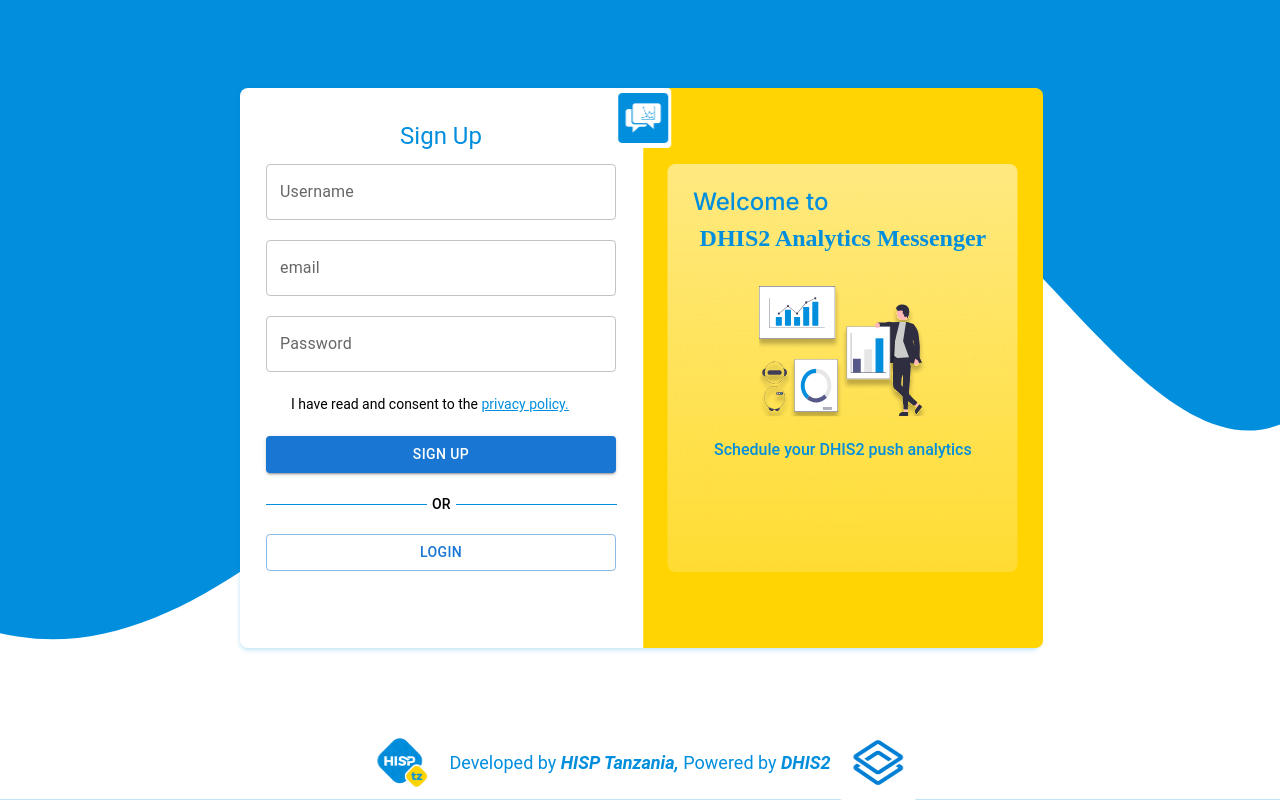
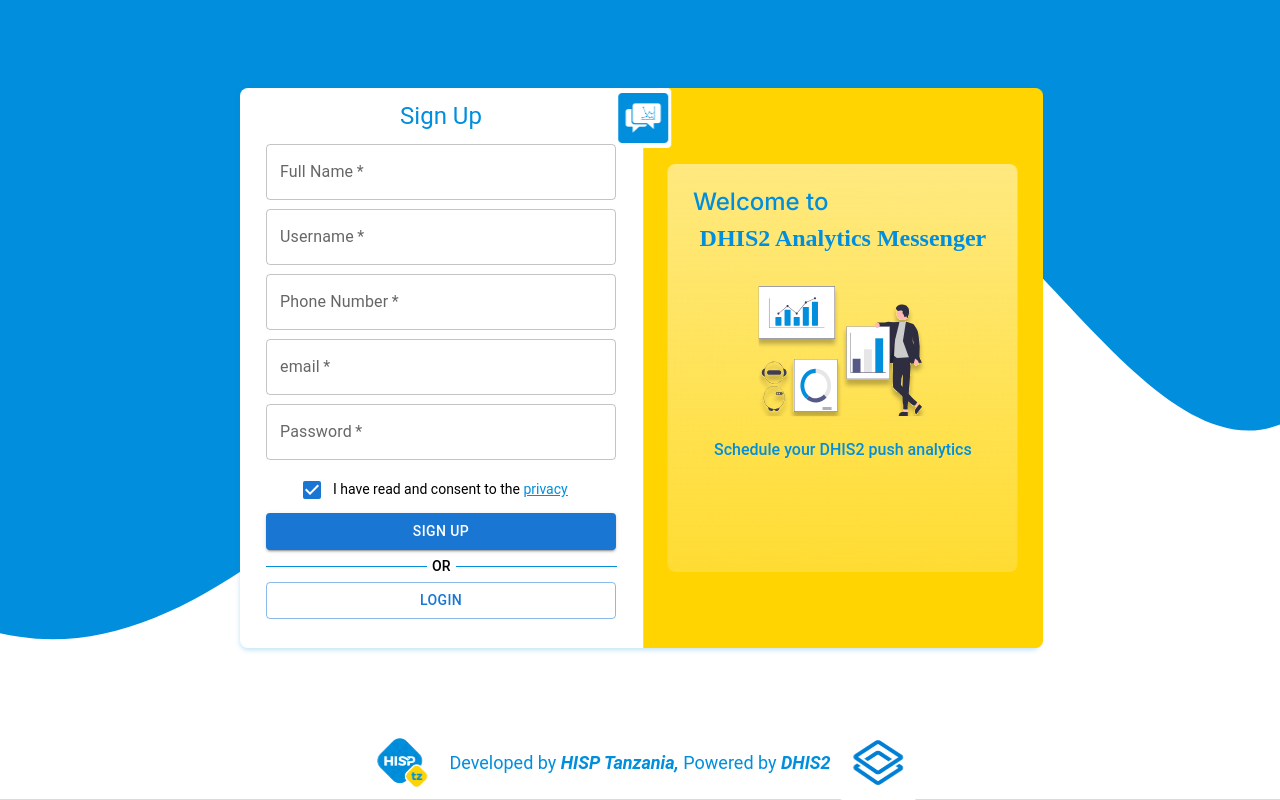
Before and after one commit to hisptz/dhis2-analytics-messenger-panel, a Next.js app: page /modules/Login in a window 1280 px wide. Both pictures are taken after a click on the button "SIGN UP". Built offline with nearby package versions, Linux system fonts and the light colour scheme.

Commit message:
refactor(login): refactor landing Page

```diff
--- a/package.json
+++ b/package.json
@@ -16,8 +16,7 @@
     "next": "13.5.6",
     "react": "^18",
     "react-dom": "^18",
-    "react-responsive-carousel": "^3.2.23",
-    "reactstrap": "^9.2.0"
+    "react-responsive-carousel": "^3.2.23"
   },
   "devDependencies": {
     "@types/node": "^20",
--- a/src/app/modules/Login/components/Carousel/index.tsx
+++ b/src/app/modules/Login/components/Carousel/index.tsx
@@ -7,7 +7,7 @@
 export default class NextJsCarousel extends Component {
   render() {
     return (
-      <div>
+      <div className="w-[300px]">
         <Carousel
           autoPlay
           infiniteLoop
@@ -16,7 +16,7 @@
           showThumbs={false}
           showIndicators={false}
         >
-          <div>
+          <div >
             <Image className="h-[140px]" src="/chatbot.svg" width={45} height={45} alt="image1" />
             <p className="font-medium mt-3 text-lg">Configure your Always availabe Analytics Chatbot</p>
           </div>
--- a/src/app/modules/Login/components/LoginFormContainer/index.tsx
+++ b/src/app/modules/Login/components/LoginFormContainer/index.tsx
@@ -30,7 +30,6 @@
   };
   const imageStyles = {
     transform: showSignUp ? 'translateX(-11%)  rotateY(-180deg)' : 'translateX(0) rotateY(0)',
-
     transformOrigin: 'right',
     transition: 'transform 0.5s ease-in-out',
     overflow: 'hidden',
@@ -39,10 +38,10 @@
 
   return (
     <div
-      className="absolute top-[20px] left-[20px] w-[800px] h-[560px] text-left text-5xl text-black font-inter "
+      className="absolute top-[20px] left-[20px] w-[800px] h-[560px] text-left text-5xl  font-inter "
       style={typeloginStyle}
     >
-      <div className="absolute h-full w-full top-[0%] ">
+      <div className="absolute h-full w-full">
         <div className="absolute h-full w-full rounded-lg bg-m3-sys-light-on-primary shadow-[0px_2px_5px_rgba(0,_142,_221,_0.25)]" />
          <div >
         <Image
@@ -68,10 +67,8 @@
           </div>
           </div>
         </div>
-        {/* <SignUpSide  onloginClicked={() => setShowSignUp(false)} /> */}
       </div>
 
-     {/* <LoginSide onSignUpClicked={() => setShowSignUp(true)} />  */}
      {showSignUp ? (
        <SignUpSide onloginClicked={() => setShowSignUp(false)} />
       ) : (
--- a/src/app/modules/Login/components/LoginSide/index.tsx
+++ b/src/app/modules/Login/components/LoginSide/index.tsx
@@ -11,16 +11,21 @@
     <div className="absolute top-[77px] left-[425px] flex flex-col items-center justify-start gap-[10px] text-center text-cornflowerblue-100 font-m3-label-large">
     <div className="relative">Login</div>
     <div className="relative w-[350px] h-[336px] text-left text-sm text-black">
+      <form>
       <div className="absolute top-[0px] left-[0px] flex flex-col items-start justify-start gap-[20px]">
         <div className="flex flex-col items-center justify-start gap-[20px]">
           <TextField
             className="w-[350px] h-[56px]"
+            required
+            type="text"
             id="username"
             label="Username"
             variant="outlined"
           />
           <TextField
             className="w-[350px] h-[56px]"
+            required
+            type="password"
             id="password"
             label="Password"
             variant="outlined"
@@ -54,6 +59,7 @@
           <div className="absolute top-[9.5px] left-[189.5px] box-border w-[161px] h-px border-t-[1px] border-solid border-cornflowerblue-100" />
         </div>
       </div>
+      </form>
     </div>
   </div>
  )
--- a/src/app/modules/Login/components/SignUpSide/index.tsx
+++ b/src/app/modules/Login/components/SignUpSide/index.tsx
@@ -1,31 +1,54 @@
 `use client`;
-import { Button, TextField } from "@mui/material";
+import { Button, Checkbox, TextField } from "@mui/material";
 
 interface LoginProps {
   onloginClicked: () => void;
 }
-
+const label = { inputProps: { "aria-label": "Checkbox" } };
 export default function SignUpSide(props:LoginProps) {
   return (
-    <div className="absolute top-[30px] right-[53%] flex flex-col items-center justify-start gap-[10px] text-center text-cornflowerblue-100 font-m3-label-large">
+    <div className="absolute top-[10px] right-[53%] flex flex-col items-center justify-start gap-[10px] text-center text-cornflowerblue-100 font-m3-label-large">
       <div className="relative">Sign Up</div>
       <div className="relative w-[350px] h-[336px] text-left text-sm text-black">
+        <form>
         <div className="absolute top-[0px] left-[0px] flex flex-col items-start justify-start gap-[20px]">
           <div className="flex flex-col items-center justify-start gap-[20px]">
+          <TextField
+              className="w-[350px] h-[45px]"
+              required
+              type="text"
+              id="fullname"
+              label="Full Name"
+              variant="outlined"
+            />
             <TextField
-              className="w-[350px] h-[56px]"
+              className="w-[350px] h-[45px]"
+              required
+              type="text"
               id="username"
               label="Username"
               variant="outlined"
             />
+             <TextField
+              className="w-[350px] h-[45px]"
+              required
+              type="number"
+              id="phonenumber"
+              label="Phone Number"
+              variant="outlined"
+            />
             <TextField
-              className="w-[350px] h-[56px]"
+              className="w-[350px] h-[45px]"
+              required
+              type="email"
               id="email"
               label="email"
               variant="outlined"
             />
             <TextField
-              className="w-[350px] h-[56px]"
+              className="w-[350px] h-[45px]"
+              required
+              type="password"
               id="password"
               label="Password"
               variant="outlined"
@@ -33,6 +56,7 @@
 
             <div className="relative w-[300px] h-6">
               <div className="absolute top-[0px] left-[0px] leading-[24px]">
+              <Checkbox {...label} required defaultChecked />
                 <span>{`I have read and consent to the  `}</span>
                 <span className="[text-decoration:underline] text-cornflowerblue-100">
                   <a>privacy policy.</a>
@@ -48,16 +72,16 @@
             Sign up
           </Button>
         </div>
-        <div className="absolute top-[330px] left-[0px] w-[350px] h-20 text-center">
+        <div className="absolute top-[410px] left-[0px] w-[350px] h-20 text-center">
           <Button
-            className="w-[350px] rounded-full pointer text-cornflowerblue-100 top-10"
+            className="w-[350px] rounded-full pointer text-cornflowerblue-100 top-7"
             variant="outlined"
             onClick={props.onloginClicked}
           >
             Login
           </Button>
 
-          <div className="absolute top-[0px] left-[0px] w-[350px] h-5">
+          <div className="absolute top-[2px] w-[350px]">
             <span className="absolute top-[0px] left-[166px] leading-[20px] font-medium ">
               OR
             </span>
@@ -65,6 +89,7 @@
             <div className="absolute top-[9.5px] left-[189.5px] box-border w-[161px] h-px border-t-[1px] border-solid border-cornflowerblue-100" />
           </div>
         </div>
+        </form>
       </div>
     </div>
   );
--- a/src/app/modules/Login/page.tsx
+++ b/src/app/modules/Login/page.tsx
@@ -6,11 +6,11 @@
 const LandingPage = () => {
 
   return (
-    <div className=" bg-cornflowerblue-100 w-screen h-screen overflow-hidden text-center text-[18px] text-cornflowerblue-100 font-m3-label-large">
+    <div className=" bg-cornflowerblue-100 w-screen h-screen  text-center text-[18px] text-cornflowerblue-100 font-m3-label-large">
 
        <div className="absolute inset-0">
        <Image
-            className="absolute h-full w-scren right-0 bottom-0 left-0 max-w-full  max-h-full object-cover"
+            className="absolute h-full w-screen object-cover"
             alt="Background Vector Image"
             src="/vector.svg"
             width={1920}
@@ -24,7 +24,7 @@
             width={75}
             height={75}
           />
-          <div className="">
+          <div>
             <span>{`Developed by `}</span>
             <i className="font-bold">{`HISP Tanzania, `}</i>
             <span>Powered by</span>
@@ -42,7 +42,6 @@
       <LoginFormContainer
         containerTop="calc(51% - 320px)"
         containerLeft="calc(50% - 400px)"
-        // onButtonContainerClick={onButtonContainerClick}
       />
     </div>
   );
```
Also changed, not shown: 1 other file (tests, documents, lock files or other folders).
